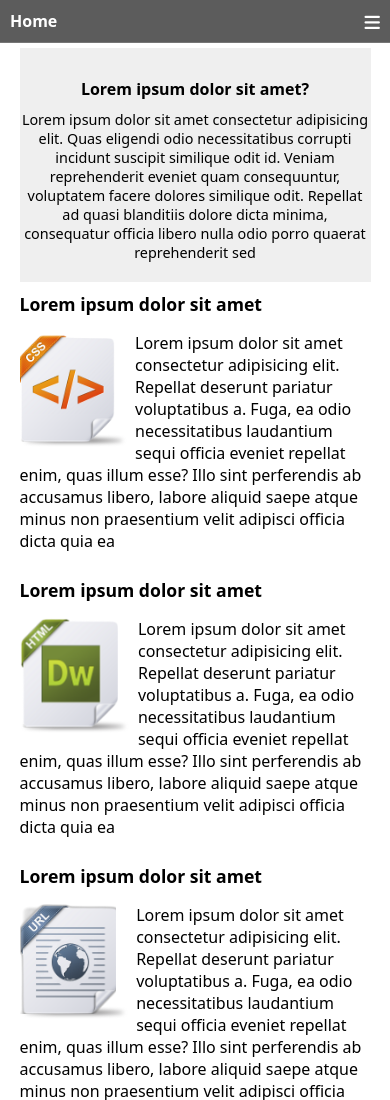
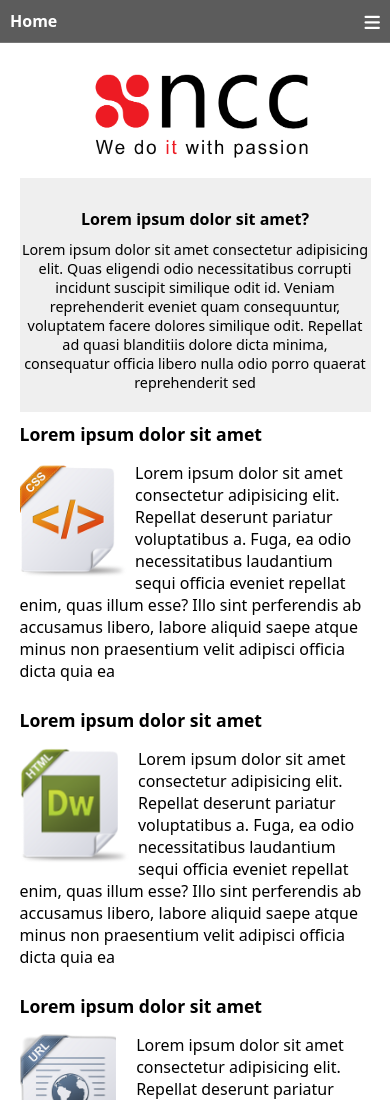
Before and after one commit to NgocPhuFE/TranNgocPhu_Test_9-2-2023, a plain HTML site: page index.html in a window 390 px wide. Shown: the top 1100 px of the page. Drawn offline with Linux system fonts and the light colour scheme.

Commit message:
Update responsive.css

```diff
--- a/responsive.css
+++ b/responsive.css
@@ -38,7 +38,18 @@
   .content {
     grid-template-rows: 0.1fr 0.1fr 0.5fr;
   }
+  .logo {
+    margin: 10% 0 0 0;
+  }
   .option {
     grid-template-columns: repeat(1, 1fr);
   }
+}
+@media only screen and (max-width: 414px) {
+  .logo {
+    margin: 15% 0 0 0;
+  }
+  .logo img {
+    width: 70%;
+  }
 } ;
```
